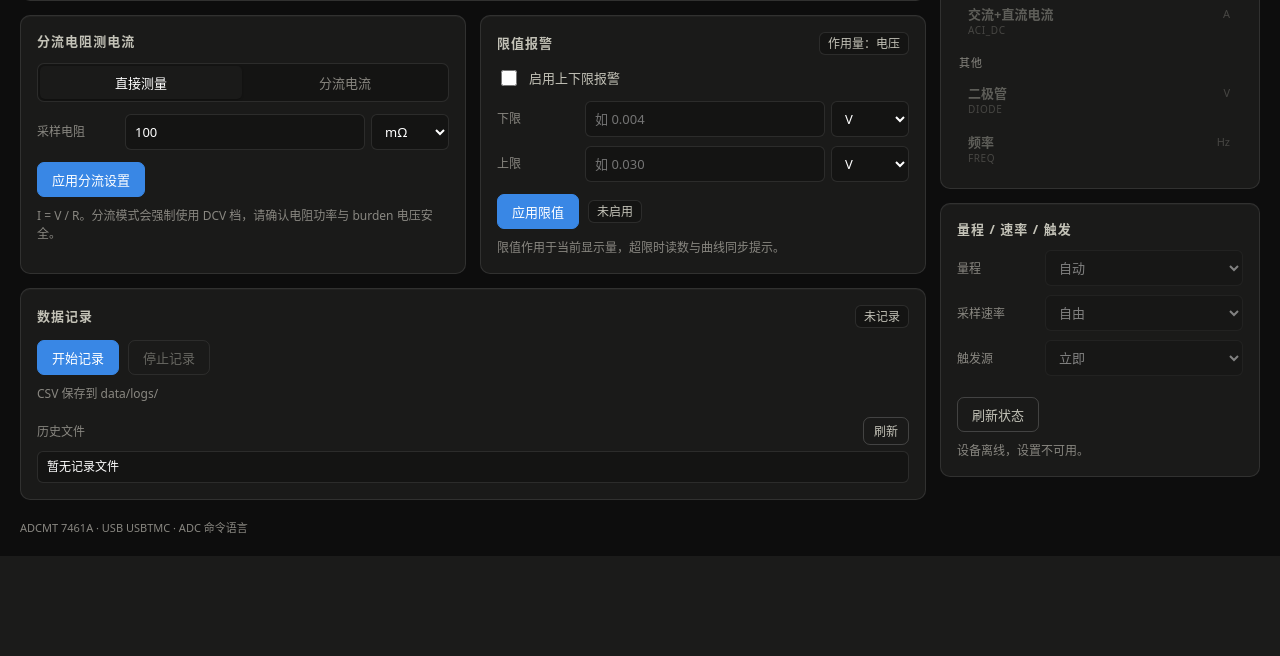
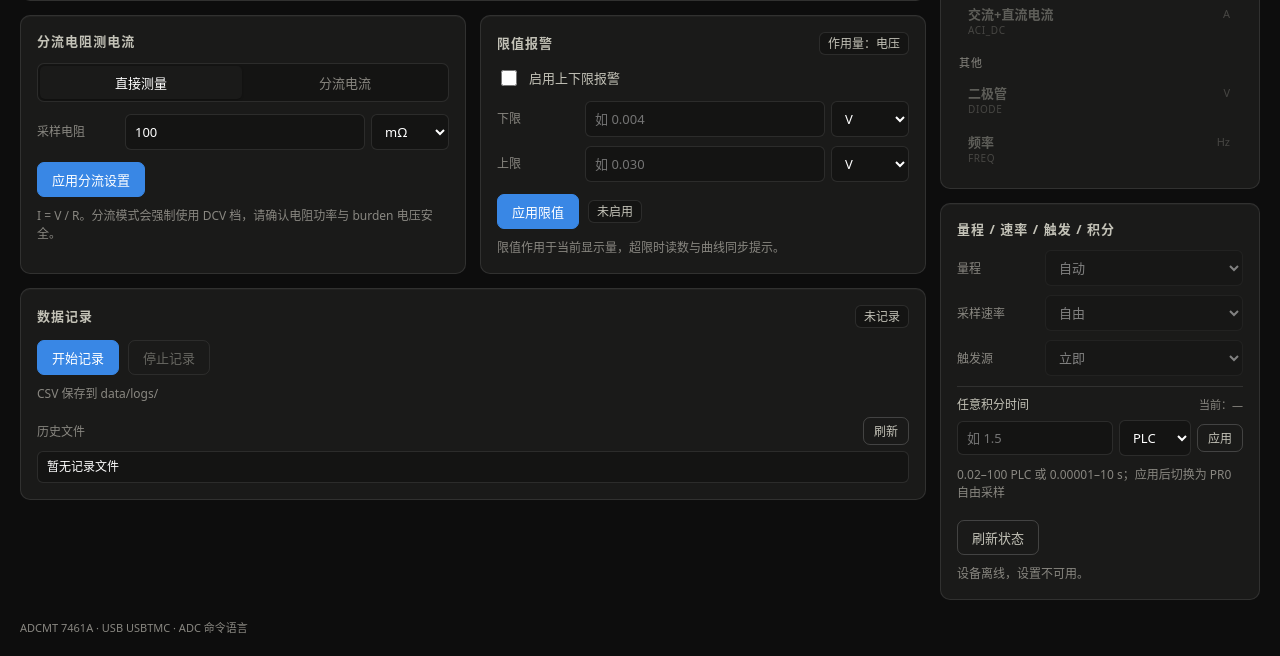
Before and after one commit to HFO4AR/controler_7461A, a Flask app: page / in a window 1280 px wide. Shown: the part 742-1398 px from the top of the page. Before the commit the page ends 1298 px from the top, so only its background shows below. Run offline with Flask 3, Linux system fonts and the light colour scheme; data that the repository does not hold is empty.

Commit message:
feat: 任意积分时间、高级设置查询修正与官方手册归档
- 新增任意积分时间设置（0.02–100 PLC / 0.00001–10 s，PR0 自由采样）
- 修正 MAX/MIN/AVE 与 *STB?/*ESR? 查询取首条应答，其余查询跳过测量数据流
- 归档 ADCMT 官方英文/日文 7451A/7461A/7461P 操作手册并补充 README

```diff
--- a/app.py
+++ b/app.py
@@ -148,9 +148,12 @@ ADVANCED_GROUPS = [
                  action="KDM", action_label="取当前读数"),
             _adv("maxmin", "MAX/MIN 计算", "select", "MN{}", "MN?", options=[
                 ["MN0", "关"], ["MN1", "开"]]),
-            _adv("max", "MAX 值", "readout", query="MAX?", hint="需先开启 MAX/MIN 计算"),
-            _adv("min", "MIN 值", "readout", query="MIN?", hint="需先开启 MAX/MIN 计算"),
-            _adv("ave", "平均值", "readout", query="AVE?", hint="需先开启 MAX/MIN 计算"),
+            _adv("max", "MAX 值", "readout", query="MAX?", hint="需先开启 MAX/MIN 计算",
+                 first_message=True),
+            _adv("min", "MIN 值", "readout", query="MIN?", hint="需先开启 MAX/MIN 计算",
+                 first_message=True),
+            _adv("ave", "平均值", "readout", query="AVE?", hint="需先开启 MAX/MIN 计算",
+                 first_message=True),
             _adv("avn", "平均次数", "readout", query="AVN?", hint="需先开启 MAX/MIN 计算"),
         ],
     },
@@ -217,8 +220,8 @@ ADVANCED_GROUPS = [
             _adv("scnt", "统计样本数", "readout", query="SCNT?"),
             _adv("smax", "统计最大值", "readout", query="SMAX?"),
             _adv("smin", "统计最小值", "readout", query="SMIN?"),
-            _adv("stb", "状态字节 STB", "readout", query="*STB?"),
-            _adv("esr", "事件状态 ESR", "readout", query="*ESR?"),
+            _adv("stb", "状态字节 STB", "readout", query="*STB?", first_message=True),
+            _adv("esr", "事件状态 ESR", "readout", query="*ESR?", first_message=True),
             _adv("cls", "清除状态", "action", "*CLS", "*STB?", action_label="清除"),
             _adv("rst", "仪器复位", "action", "*RST", action_label="复位",
                  confirm="确定要复位仪器吗？所有设置将恢复默认。", state_after=True),
@@ -1137,7 +1140,8 @@ def api_advanced_read():
             values[key] = {"ok": False, "error": "该设置不支持读取"}
             continue
         try:
-            values[key] = {"ok": True, "value": dmm.query_command(item["query"])}
+            values[key] = {"ok": True, "value": dmm.query_command(
+                item["query"], first_message=item.get("first_message", False))}
         except dmm7461a.DMMError as exc:
             values[key] = {"ok": False, "error": str(exc),
                            "code": getattr(exc, "code", "error")}
@@ -1185,7 +1189,9 @@ def api_advanced_set():
     dmm = hub().dmm
     try:
         dmm.send_command(cmd)
-        reply = dmm.query_command(item["query"]) if item.get("query") else None
+        reply = (dmm.query_command(item["query"],
+                                   first_message=item.get("first_message", False))
+                 if item.get("query") else None)
         if item.get("state_after"):
             dmm.sync_state()
     except (dmm7461a.DMMError, ValueError) as exc:
@@ -1224,7 +1230,9 @@ def api_advanced_action():
 
     try:
         dmm.send_command(cmd)
-        reply = dmm.query_command(item["query"]) if item.get("query") else None
+        reply = (dmm.query_command(item["query"],
+                                   first_message=item.get("first_message", False))
+                 if item.get("query") else None)
         if item.get("state_after"):
             dmm.sync_state()
     except (dmm7461a.DMMError, ValueError) as exc:
--- a/dmm7461a.py
+++ b/dmm7461a.py
@@ -520,17 +520,19 @@ class DMM7461A(_StateMixin):
             if tr:
                 self._host_state["trigger"] = tr
 
-    def query_command(self, text: str) -> str:
+    def query_command(self, text: str, first_message: bool = False) -> str:
         """发送查询命令并返回原始应答。
 
-        注意：MAX?/MIN?/AVE? 的应答形如 "DCVM +2.3E-02"，*STB?/*ESR? 是纯数字，
-        与连续测量数据无法从格式上区分。实测仪器总是把查询应答作为查询后的
-        第一条消息发出，因此这里直接返回第一条消息。
+        普通查询应答（ITP+/RE/FL 等）用正则跳过测量数据流；只有
+        MAX?/MIN?/AVE?（应答形如 "DCVM +2.3E-02"）和 *STB?/*ESR?（纯数字）
+        与测量数据格式无法区分，必须直接取查询后的第一条消息。
         """
         text = text.strip()
         if not text:
             raise ValueError("空查询")
-        return self._submit(lambda: self._query_first_locked(text))
+        if first_message:
+            return self._submit(lambda: self._query_first_locked(text))
+        return self._submit(lambda: self._query_locked(text, r"."))
 
     def _query_first_locked(self, cmd: str, deadline: float = 1.2) -> str:
         self._write(cmd + "\n")
@@ -1024,7 +1026,7 @@ class SimulatedDMM(_StateMixin):
             self._publish_status()
         return {"ok": True}
 
-    def query_command(self, text: str) -> str:
+    def query_command(self, text: str, first_message: bool = False) -> str:
         self._ensure_remote()
         q = text.strip().upper()
         return self._adv.get(q, self._ADV_DEFAULTS.get(q, "OK"))
--- a/static/app.js
+++ b/static/app.js
@@ -63,6 +63,8 @@
   ];
 
   const fmtCache = {};
+  let itLastDeviceState = null;
+  let itLoading = false;
 
   // ------------------------------------------------------------------
   // 工具
@@ -231,8 +233,83 @@
       : (state.config.display_mode === 'current'
           ? '分流电流模式使用 DCV 档；点击其它功能会自动退出分流模式。'
           : '选择后立即生效，以仪器回读值为准。');
+    if (st === 'online' && itLastDeviceState !== 'online') {
+      itLastDeviceState = 'online';
+      loadIntegrationTime();
+    } else if (st !== 'online') {
+      itLastDeviceState = st;
+      const itEl = $('itReadback');
+      if (itEl) itEl.textContent = '当前：—';
+    }
     setZoomUI();
   }
+
+  async function loadIntegrationTime() {
+    const el = $('itReadback');
+    if (!el) return;
+    if ((state.device.state || 'offline') !== 'online') {
+      el.textContent = '当前：—';
+      return;
+    }
+    if (itLoading) return;
+    itLoading = true;
+    try {
+      const d = await api('/api/advanced/read?keys=itp,its');
+      const itp = d.values && d.values.itp;
+      const its = d.values && d.values.its;
+      const parts = [];
+      if (itp && itp.ok) {
+        const n = parseAdvNumber(itp.value);
+        if (n !== null) parts.push(trimNum(n) + ' PLC');
+      }
+      if (its && its.ok) {
+        const n = parseAdvNumber(its.value);
+        if (n !== null) parts.push(trimNum(n) + ' s');
+      }
+      el.textContent = parts.length ? '当前：' + parts.join(' / ') : '当前：—';
+    } catch (_) {
+      el.textContent = '当前：—';
+    } finally {
+      itLoading = false;
+    }
+  }
+
+  async function applyIntegrationTime() {
+    if ((state.device.state || 'offline') !== 'online') {
+      showToast('设备未连接，无法设置积分时间', 'error');
+      return;
+    }
+    const value = parseFloat($('itValue').value);
+    if (!Number.isFinite(value)) {
+      showToast('请输入有效的积分时间', 'error');
+      return;
+    }
+    const unit = $('itUnit').value;
+    const key = unit === 'plc' ? 'itp' : 'its';
+    const min = unit === 'plc' ? 0.02 : 0.00001;
+    const max = unit === 'plc' ? 100 : 10;
+    if (value < min || value > max) {
+      showToast(`范围 ${min} – ${max} ${unit === 'plc' ? 'PLC' : 's'}`, 'error');
+      return;
+    }
+    const btn = $('itApply');
+    btn.disabled = true;
+    try {
+      await postJSON('/api/advanced/set', { key, value });
+      showToast('积分时间已设置，已切换为自由采样', 'ok');
+      await loadIntegrationTime();
+      if (!$('advDrawer').classList.contains('hidden')) loadAdvKeys(['itp', 'its']);
+    } catch (err) {
+      showToast(err.message, 'error');
+    } finally {
+      btn.disabled = false;
+    }
+  }
+
+  $('itApply').addEventListener('click', applyIntegrationTime);
+  $('itUnit').addEventListener('change', () => {
+    $('itValue').placeholder = $('itUnit').value === 'plc' ? '如 1.5' : '如 0.02';
+  });
 
   function renderReadout(sample) {
     const s = sample || state.latest;
@@ -1687,6 +1764,7 @@
         readback.className = 'adv-readback ok';
       }
       showToast(item.label + ' 已设置', 'ok');
+      if (item.key === 'itp' || item.key === 'its') loadIntegrationTime();
     } catch (err) {
       showToast(err.message, 'error');
       if (readback) {
--- a/static/style.css
+++ b/static/style.css
@@ -204,6 +204,27 @@ body {
 .fn-item:disabled { opacity: 0.4; cursor: not-allowed; }
 
 .readback { display: flex; flex-wrap: wrap; gap: 6px; margin-top: 6px; }
+
+/* ---------- 任意积分时间 ---------- */
+.it-block {
+  margin: 10px 0 4px;
+  padding-top: 9px;
+  border-top: 1px solid var(--border);
+}
+.it-head {
+  display: flex; align-items: baseline; justify-content: space-between;
+  gap: 8px; margin-bottom: 6px;
+  font-size: 12px; color: var(--ink-2);
+}
+.it-readback {
+  font-size: 11px; color: var(--muted);
+  text-align: right; white-space: nowrap;
+  font-variant-numeric: tabular-nums;
+}
+.it-controls { display: flex; align-items: center; gap: 6px; }
+.it-controls input { flex: 1 1 auto; min-width: 0; }
+.it-controls select { flex: 0 0 72px; width: 72px; }
+.it-controls button { flex: 0 0 auto; }
 
 .card {
   position: relative;
--- a/templates/index.html
+++ b/templates/index.html
@@ -218,7 +218,7 @@
     </section>
 
     <section class="card control-card">
-      <div class="card-head"><h2>量程 / 速率 / 触发</h2></div>
+      <div class="card-head"><h2>量程 / 速率 / 触发 / 积分</h2></div>
       <div class="form-row">
         <label for="rangeSelect">量程</label>
         <select id="rangeSelect"></select>
@@ -230,6 +230,21 @@
       <div class="form-row">
         <label for="triggerSelect">触发源</label>
         <select id="triggerSelect"></select>
+      </div>
+      <div class="it-block">
+        <div class="it-head">
+          <span>任意积分时间</span>
+          <span id="itReadback" class="it-readback">—</span>
+        </div>
+        <div class="it-controls">
+          <input id="itValue" type="number" step="any" inputmode="decimal" placeholder="如 1.5">
+          <select id="itUnit">
+            <option value="plc">PLC</option>
+            <option value="s">秒</option>
+          </select>
+          <button id="itApply" class="btn btn-ghost btn-sm">应用</button>
+        </div>
+        <p class="hint">0.02–100 PLC 或 0.00001–10 s；应用后切换为 PR0 自由采样</p>
       </div>
       <div class="readback" id="readbackChips"></div>
       <div class="btn-row">
```
Also changed, not shown: tests/test_app.py (+10 -0 lines), README.md, 2 other files.
